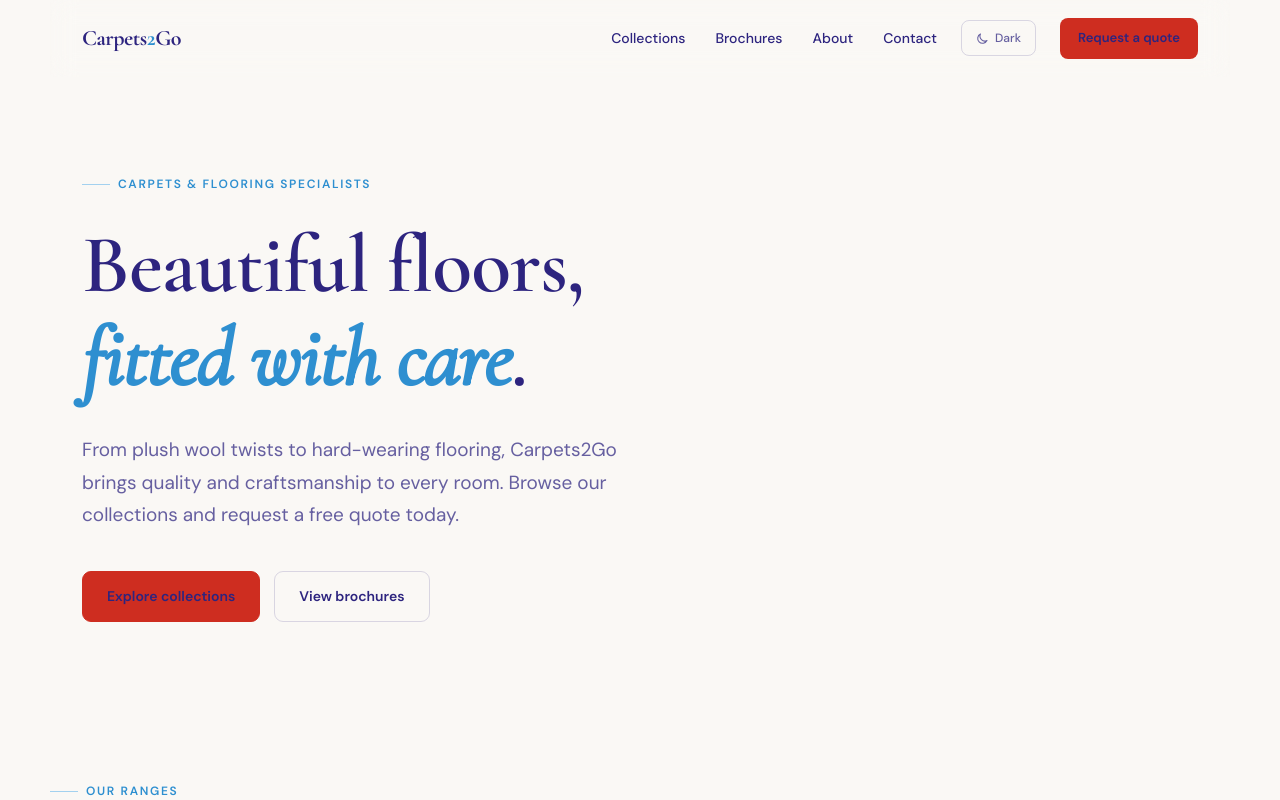
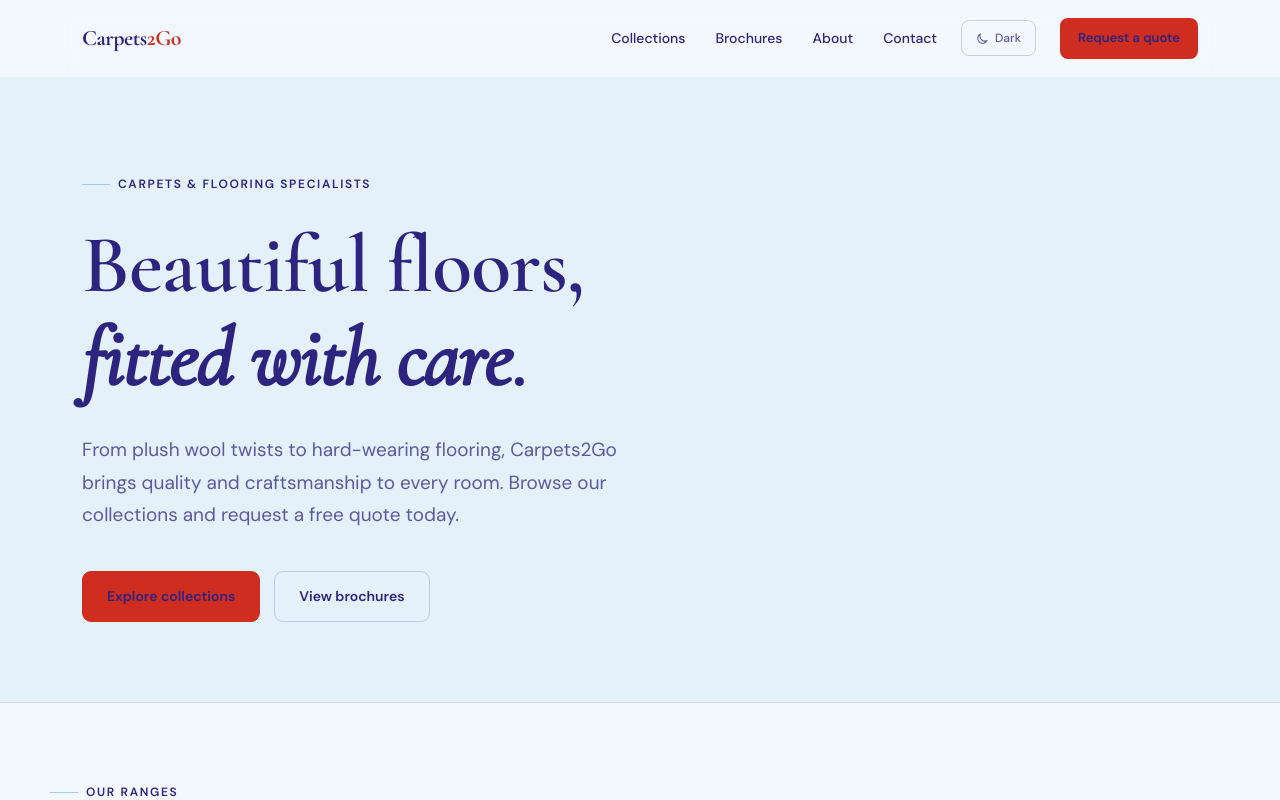
Before and after one commit to aakilmohmed-dotcom/carpets2go, a Next.js app: page / in a window 1280 px wide. Shown: the top 800 px of the page. Built offline with nearby package versions, Linux system fonts and the light colour scheme.

Commit message:
Colour system mirrors logo: light-blue field, dark-blue text, red 2Go action

```diff
--- a/app/page.tsx
+++ b/app/page.tsx
@@ -20,7 +20,8 @@ export default function Home() {
   return (
     <>
       {/* ── HERO ── */}
-      <section className="c-wrap" style={{ paddingTop: 90, paddingBottom: 80 }}>
+      <section style={{ background: 'var(--surface-2)', borderBottom: '1px solid var(--border)' }}>
+      <div className="c-wrap" style={{ paddingTop: 90, paddingBottom: 80 }}>
         <div className="c-eyebrow" style={{ marginBottom: 24 }}>
           <span className="c-eyebrow-line" /> Carpets &amp; flooring specialists
         </div>
@@ -35,6 +36,7 @@ export default function Home() {
           <Link href="/collections" className="c-btn c-btn-primary">Explore collections</Link>
           <Link href="/brochures" className="c-btn c-btn-ghost">View brochures</Link>
         </div>
+      </div>
       </section>
 
       {/* ── FEATURED COLLECTIONS ── */}
--- a/app/site.css
+++ b/app/site.css
@@ -12,24 +12,26 @@
   --c-navy: #2D247F;
   --c-blue: #4EACEA;
   --c-red: #CE2D20;
-  --c-red-soft: rgba(78,172,234,0.10);
-  --c-red-border: rgba(78,172,234,0.28);
+  --c-red-soft: rgba(78,172,234,0.12);
+  --c-red-border: rgba(78,172,234,0.30);
 }
 
 /* ── LIGHT (default) ── */
 .site[data-theme="light"] {
-  --bg: #FAF8F5;
+  --bg: #F2F8FD;
   --bg-2: #FFFFFF;
   --surface: #FFFFFF;
-  --surface-2: #F4F1EC;
-  --border: rgba(45,36,127,0.10);
-  --border-2: rgba(45,36,127,0.16);
+  --surface-2: #E4F1FB;
+  --field: #EAF4FC;
+  --border: rgba(45,36,127,0.12);
+  --border-2: rgba(45,36,127,0.20);
   --text-1: #2D247F;
-  --text-2: rgba(45,36,127,0.72);
-  --text-3: rgba(45,36,127,0.50);
+  --text-2: rgba(45,36,127,0.74);
+  --text-3: rgba(45,36,127,0.52);
   --accent: #4EACEA;
   --accent-deep: #2E8FD0;
-  --accent-text: #2E8FD0;
+  --accent-text: #2D247F;
+  --action: #CE2D20;
 }
 
 /* ── DARK ── */
@@ -38,6 +40,7 @@
   --bg-2: #141031;
   --surface: #18133B;
   --surface-2: #221B52;
+  --field: #1C1646;
   --border: rgba(255,255,255,0.09);
   --border-2: rgba(255,255,255,0.16);
   --text-1: #F2F2F8;
@@ -46,6 +49,7 @@
   --accent: #4EACEA;
   --accent-deep: #4EACEA;
   --accent-text: #6FBEF0;
+  --action: #E8554A;
 }
 
 * { box-sizing: border-box; margin: 0; padding: 0; }
@@ -105,7 +109,7 @@ html { scroll-behavior: smooth; }
 
 .c-nav-cta {
   display: inline-flex; align-items: center; gap: 6px;
-  background: var(--c-red); color: #fff;
+  background: var(--action); color: #fff;
   font-size: 13px; font-weight: 600;
   padding: 10px 18px; border-radius: 8px;
   transition: opacity 150ms, transform 150ms; flex-shrink: 0;
@@ -139,7 +143,7 @@ html { scroll-behavior: smooth; }
   border-radius: 9px; cursor: pointer; transition: all 160ms;
   font-family: var(--c-sans);
 }
-.c-btn-primary { background: var(--c-red); color: #fff; border: 1px solid var(--c-red); }
+.c-btn-primary { background: var(--action); color: #fff; border: 1px solid var(--action); }
 .c-btn-primary:hover { opacity: 0.90; transform: translateY(-1px); }
 .c-btn-ghost { background: transparent; color: var(--text-1); border: 1px solid var(--border-2); }
 .c-btn-ghost:hover { border-color: var(--accent); color: var(--accent-text); }
--- a/components/site/SiteFooter.tsx
+++ b/components/site/SiteFooter.tsx
@@ -6,7 +6,7 @@ export default function SiteFooter() {
       <div className="c-wrap" style={{ display: 'flex', flexWrap: 'wrap', gap: 40, justifyContent: 'space-between' }}>
         <div style={{ maxWidth: 300 }}>
           <div className="c-nav-logo" style={{ fontSize: 24, marginBottom: 12 }}>
-            Carpets<span style={{ color: 'var(--accent-text)' }}>2</span>Go
+            <span style={{ color: 'var(--text-1)' }}>Carpets</span><span style={{ color: 'var(--action)' }}>2Go</span>
           </div>
           <p style={{ fontSize: 14, color: 'var(--text-3)', lineHeight: 1.7 }}>
             Quality carpets and flooring, delivered with care. Browse our collections and request a free quote.
--- a/components/site/SiteNav.tsx
+++ b/components/site/SiteNav.tsx
@@ -18,7 +18,7 @@ export default function SiteNav({ theme, onToggleTheme }: { theme: 'dark' | 'lig
     <>
       <nav className="c-nav">
         <Link href="/" className="c-nav-logo">
-          Carpets<span style={{ color: 'var(--accent-text)' }}>2</span>Go
+          <span style={{ color: 'var(--text-1)' }}>Carpets</span><span style={{ color: 'var(--action)' }}>2Go</span>
         </Link>
 
         <div className="c-nav-links">
```
Also changed, not shown: public/favicon.svg.
